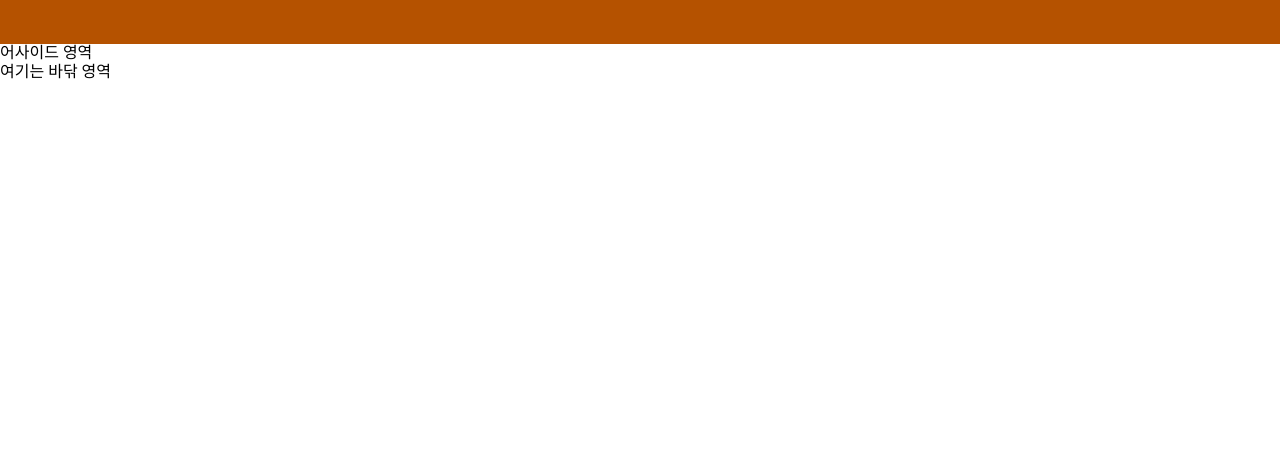
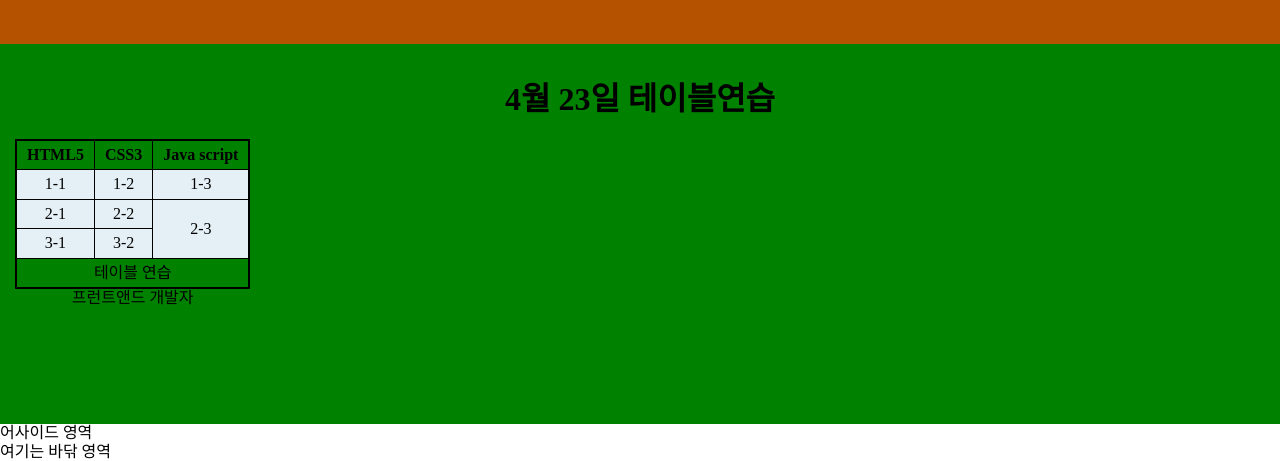
Before and after one commit to woosub0602/Project2020, a plain HTML site: page index.html in a window 1280 px wide. Shown: the part 1897-2358 px from the top of the page. Before the commit the page ends 1978 px from the top, so only its background shows below. Drawn offline with Linux system fonts and the light colour scheme.

Commit message:
Add table
테이블 태그 연습

```diff
--- a/index.html
+++ b/index.html
@@ -1,6 +1,6 @@
 <!--
-    *File Name: index.html v0.5.0
-    *Update: 2020.04.20
+    *File Name: index.html v0.6.0
+    *Update: 2020.04.23
     *Author: developern
 -->
 <!DOCTYPE html>
@@ -72,6 +72,42 @@
                 <!-- 여기에 삽입해 보세요 -->
             </section>
         </article>
+        <article class="article-bg5">
+            <h1>4월 23일 테이블연습</h1>
+            <section>
+               <table>
+                   <caption>프런트앤드 개발자</caption>
+                   <thead>
+                       <tr>
+                           <th>HTML5</th>
+                           <th>CSS3</th>
+                           <th>Java script</th>
+                       </tr>
+                   </thead>
+                   <tbody>
+                       <tr>
+                           <td>1-1</td>
+                           <td>1-2</td>
+                           <td>1-3</td>
+                       </tr>
+                       <tr>
+                        <td>2-1</td>
+                        <td>2-2</td>
+                        <td rowspan="2">2-3</td>
+                       </tr>
+                       <tr>
+                        <td>3-1</td>
+                        <td>3-2</td>
+                       </tr>
+                   </tbody>
+                   <tfoot>
+                       <tr>
+                        <td colspan="3">테이블 연습</td>
+                       </tr>
+                   </tfoot>
+               </table>
+            </section>
+        </article>
     <aside>어사이드 영역</aside>
     <footer>여기는 바닦 영역</footer>
 <body>
--- a/main.css
+++ b/main.css
@@ -62,6 +62,13 @@ ul li a {
     text-align: center;
 
 }
+.article-bg5{
+    height: 350px;
+    padding: 15px;
+    background-color: rgb(0, 129, 0);
+    text-align: center;
+
+}
 /*vox model test*/
 .box1 {
     display: inline-block;
@@ -116,3 +123,28 @@ ul li a {
 .b-radius4 {
     border-radius: 100%;
 }
+
+/* 테이블 연습 */
+thead
+tfoot{
+    background-color: #3f87a6;
+    color: #fff;
+}
+tbody{
+    background-color: #e4f0f5;
+}
+table{
+    border-collapse: collapse;
+    border: 2px solid rgb(0,0,0);
+}
+td,
+th{
+    border: 1px solid rgb(0,0,0);
+    padding: 5px 10px;
+}
+td{
+    text-align: center;
+}
+caption{
+    caption-side: bottom;
+}
```
Also changed, not shown: 1 other file.
